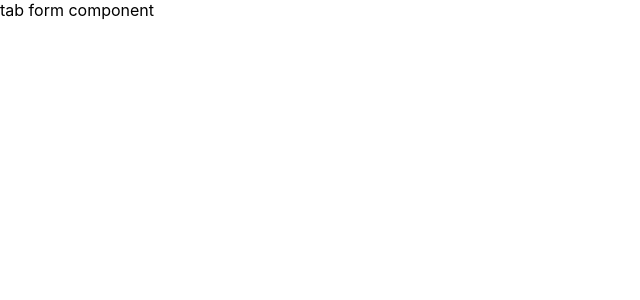
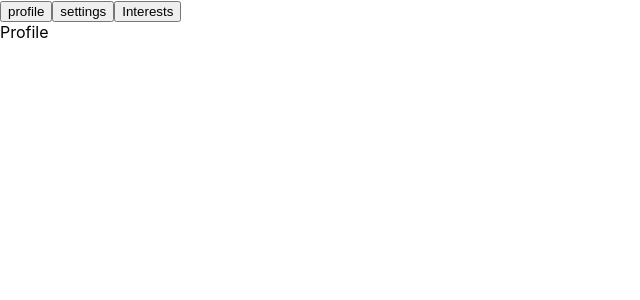
Before and after one commit to bhargavgopal-lanke/MachineCodingRoundExamples, a React (Create React App) app in the folder tab-from-component/: page / in a window 1280 px wide. Shown: the top 300 px of the page, without its empty margins (0-640 px from the left). Built offline with nearby package versions, Linux system fonts and the light colour scheme.

Commit message:
added dynamic functionality for tabs. when clicked on that button it shows that page.

```diff
--- a/tab-from-component/src/App.js
+++ b/tab-from-component/src/App.js
@@ -1,10 +1,41 @@
-
-import './App.css';
+import "./App.css";
+import Profile from "./components/Profile";
+import Settings from "./components/Settings";
+import Interest from "./components/Interest";
+import { useState } from "react";
 
 function App() {
+  const [tabIndex, setTabIndex] = useState(0);
+
+  const activeTabs = [
+    {
+      name: "profile",
+      component: Profile,
+    },
+    {
+      name: "settings",
+      component: Settings,
+    },
+    {
+      name: "Interests",
+      component: Interest,
+    },
+  ];
+
+  const ActiveTabComponent = activeTabs[tabIndex].component;
+
   return (
     <div className="App">
-     tab form component
+      {activeTabs.map((x, i) => {
+        return (
+          <>
+            <button onClick={() => setTabIndex(i)}>{x.name}</button>
+          </>
+        );
+      })}
+      <div>
+        <ActiveTabComponent />
+      </div>
     </div>
   );
 }
```
